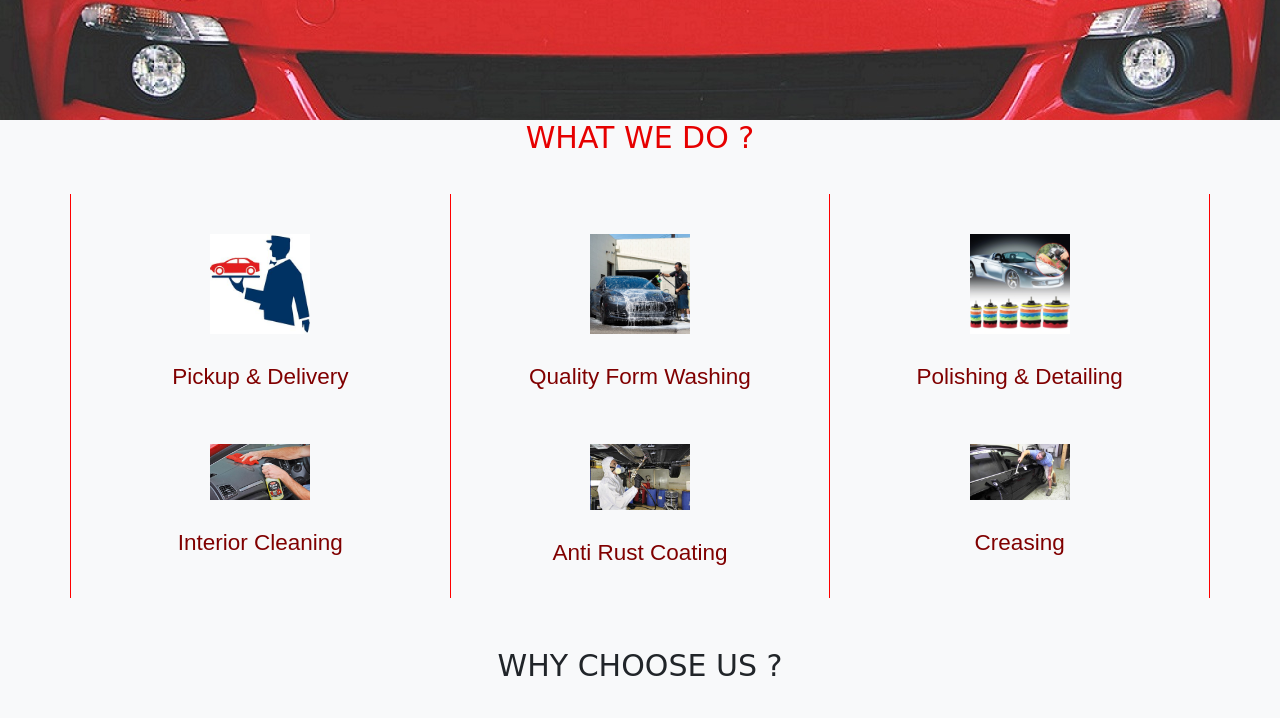
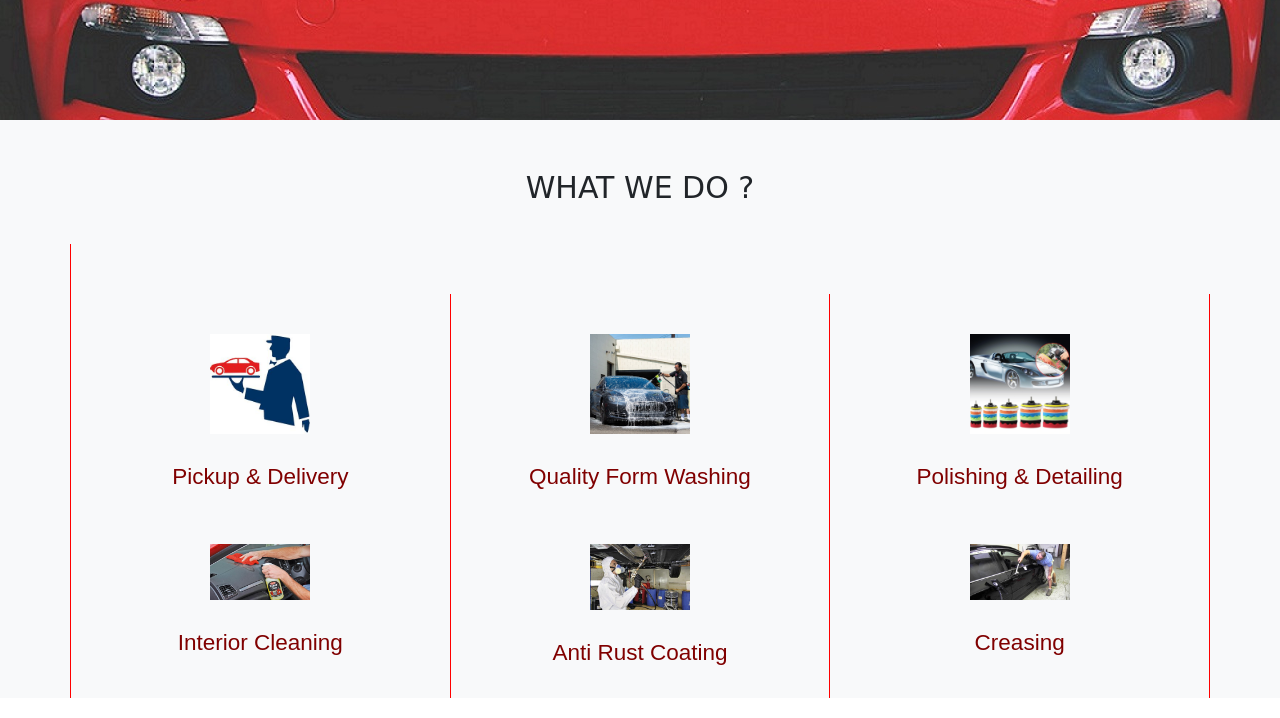
Before and after one commit to jerinjosereeni/Carservice, a plain HTML site: page index.html in a window 1280 px wide. Shown: the part 480-1198 px from the top of the page. Drawn offline with nearby package versions, Linux system fonts and the light colour scheme.

Commit message:
Update style.css

```diff
--- a/style.css
+++ b/style.css
@@ -108,6 +108,9 @@ body{
   background:#f8f9fa;
 }
 
+.text-center{
+  padding-top:50px;
+
 #services h2{
   color:  #e60000;
   padding-bottom: 30px;
```
